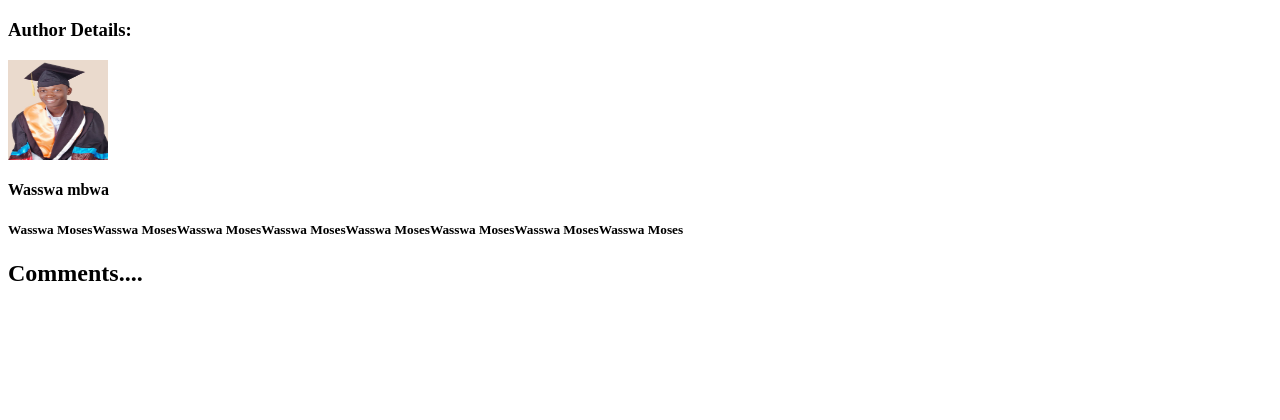
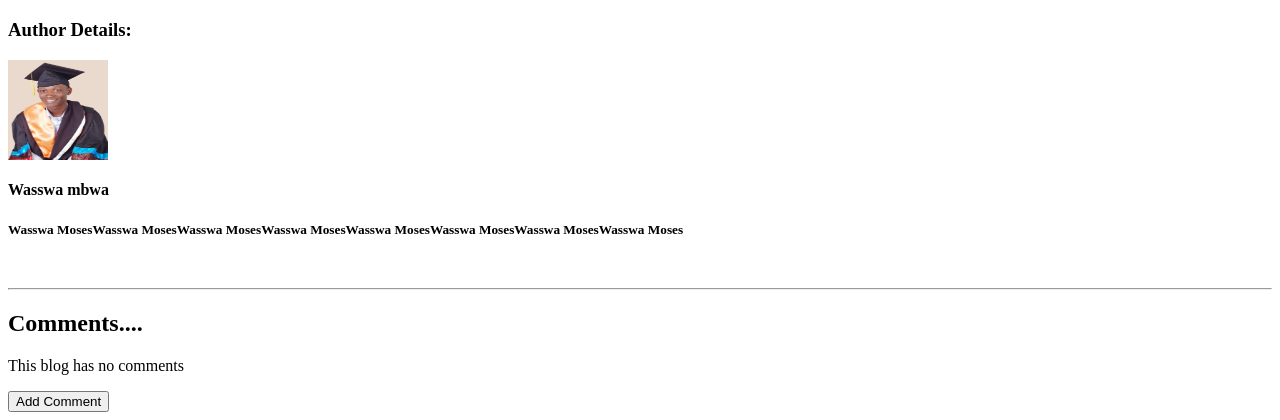
Before and after one commit to eria-developer/blog, a Django app: a page that uses templates/myblog/blog_details.html in a window 1280 px wide. Shown: the part 552-972 px from the top of the page. Before the commit the page ends 833 px from the top, so only its background shows below. Run offline with Django 5.2, Linux system fonts and the light colour scheme; data comes from the database, SQL or seed files in the repository; both versions use the stored data as it was after the commit.

Commit message:
implemented simple commenting system on blogs

```diff
--- a/myblog/admin.py
+++ b/myblog/admin.py
@@ -3,3 +3,4 @@ from . import models
 
 admin.site.register(models.CustomUser)
 admin.site.register(models.Blog)
+admin.site.register(models.Comment)
--- a/myblog/forms.py
+++ b/myblog/forms.py
@@ -25,3 +25,9 @@ class ProfileForm(ModelForm):
     class Meta:
         model = models.CustomUser
         fields = ["website", "fullname", "bio", "photo"]
+
+
+class CommentForm(ModelForm):
+    class Meta:
+        model = models.Comment
+        fields = ["comment"]
--- a/myblog/models.py
+++ b/myblog/models.py
@@ -31,3 +31,13 @@ class Blog(models.Model):
         if not self.slug:
             self.slug = slugify(self.title)
         super().save(*args, **kwargs)
+
+
+class Comment(models.Model):
+    blog = models.ForeignKey(Blog, related_name="comments", on_delete=models.CASCADE)
+    name = models.ForeignKey(settings.AUTH_USER_MODEL, on_delete=models.CASCADE)
+    comment = models.TextField()
+    created_at = models.DateTimeField(auto_now_add=True, null=True)
+
+    def __str__(self):
+        return f"{self.name} commented on {self.blog.title}"
--- a/myblog/urls.py
+++ b/myblog/urls.py
@@ -7,6 +7,8 @@ urlpatterns = [
     path("add_blog", views.add_blog, name="add_blog"),
     path("blogs", views.blogs, name="blogs"),
     path("blog_details/<slug:slug>", views.blog_details, name="blog_details"),
+    path("blog_details/<slug:slug>/add_comment", views.add_comment, name="add_comment"),
     path("edit_blog/<slug:slug>", views.edit_blog, name="edit_blog"),
-    path("delete_blog/<slug:slug>", views.delete_blog, name="delete_blog")
+    path("delete_blog/<slug:slug>", views.delete_blog, name="delete_blog"),
+    # path("<slug:slug>/add_comment/", views.add_comment, name="add_comment")
 ]
--- a/myblog/views.py
+++ b/myblog/views.py
@@ -84,7 +84,7 @@ def edit_profile(request, id):
             user_profile = form.save(commit=False)
             user_profile.user = request.user
             user_profile.save()
-            return redirect("home")
+            return redirect("profile", id=id)
     else:
         form = forms.ProfileForm(instance=user)
     context = {
@@ -121,8 +121,10 @@ def blogs(request):
 
 def blog_details(request, slug):
     blog = get_object_or_404(models.Blog, slug=slug)
+    comments = models.Comment.objects.filter(blog=blog).order_by("-created_at")
     context = {
         "blog": blog,
+        "comments": comments
     }
     return render(request, "myblog/blog_details.html", context)
 
@@ -150,3 +152,23 @@ def delete_blog(request, slug):
     blog = get_object_or_404(models.Blog, slug=slug)
     blog.delete()
     return redirect("home")
+
+
+@login_required(login_url="user_signin")
+def add_comment(request, slug):
+    blog = get_object_or_404(models.Blog, slug=slug)
+    if request.method == "POST":
+        form = forms.CommentForm(request.POST)
+        if form.is_valid():
+            comment = form.save(commit=False)
+            comment.name = request.user
+            comment.blog = blog
+            comment.save()
+            return redirect("blog_details", slug=slug)
+    else:
+        form = forms.CommentForm()
+    context = {
+            "form": form,
+            "blog": blog,
+        }
+    return render(request, "myblog/add_comment.html", context)
--- a/templates/myblog/blog_details.html
+++ b/templates/myblog/blog_details.html
@@ -12,8 +12,8 @@
     {% endif %}
 
     {% if request.user == blog.author %}
-        <a href={% url "edit_blog" blog.slug%}><button>Edit Blog</button></a>
-        <a href={% url "delete_blog" blog.slug%}><button>Delete Blog</button></a>
+    <a href={% url "edit_blog" blog.slug%}><button>Edit Blog</button></a>
+    <a href={% url "delete_blog" blog.slug%}><button>Delete Blog</button></a>
     {% endif %}
 
     <p>{{ blog.description }}</p>
@@ -24,9 +24,24 @@
     <h4>{{blog.author.fullname}}</h4>
     <h5>{{ blog.author.bio }}</h5>
 </div>
-<div>
-    <h2>Comments....</h2>
 
+<div style="margin-top: 50px;">
+    <hr>
+    <h2 style="margin-bottom: 20px;">Comments....</h2>
+    <div style="margin-bottom: 10px;">
+        {% if comments %}
+        {% for comment in comments %}
+        <p><strong>{{comment.name.fullname}}</strong> on <strong style="margin-left: 40px;">
+                {{ comment.created_at}}</strong></p>
+        <p style="margin-right: 15px;">{{ comment.comment }}</p>
+        {% endfor %}
+        {% else %}
+        <p>This blog has no comments</p>
+        {% endif %}
+    </div>
+    <a href={% url "add_comment" slug=blog.slug %}>
+        <button>Add Comment</button>
+    </a>
 </div>
 
 {% endblock content %}
```
Also changed, not shown: templates/myblog/add_comment.html (added, +21 -0 lines), db.sqlite3, media/blog_uploaded_pics/homecare-image-1_YVKz1AE.jpg (added), media/user_profile_pics/grad.jpeg (added), myblog/migrations/0008_comment.py (added), myblog/migrations/0009_comment_created_at.py (added).
